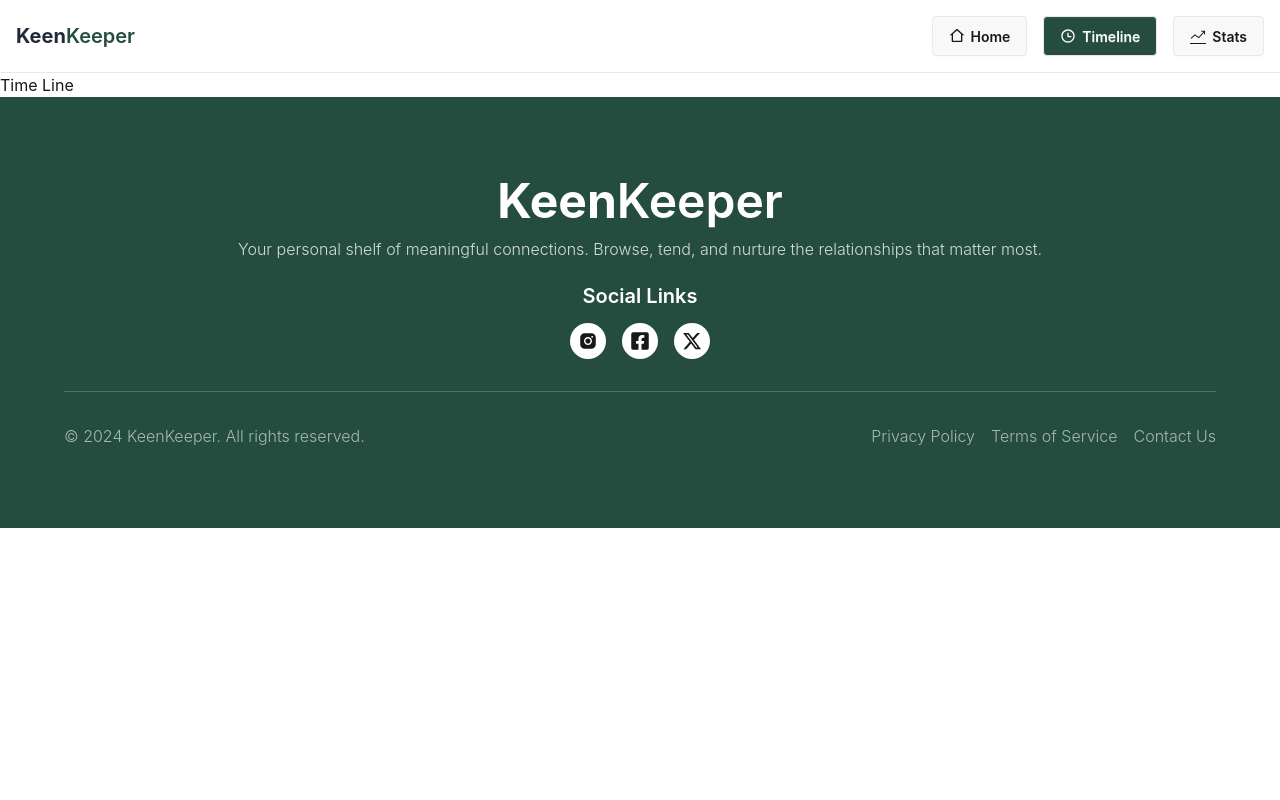
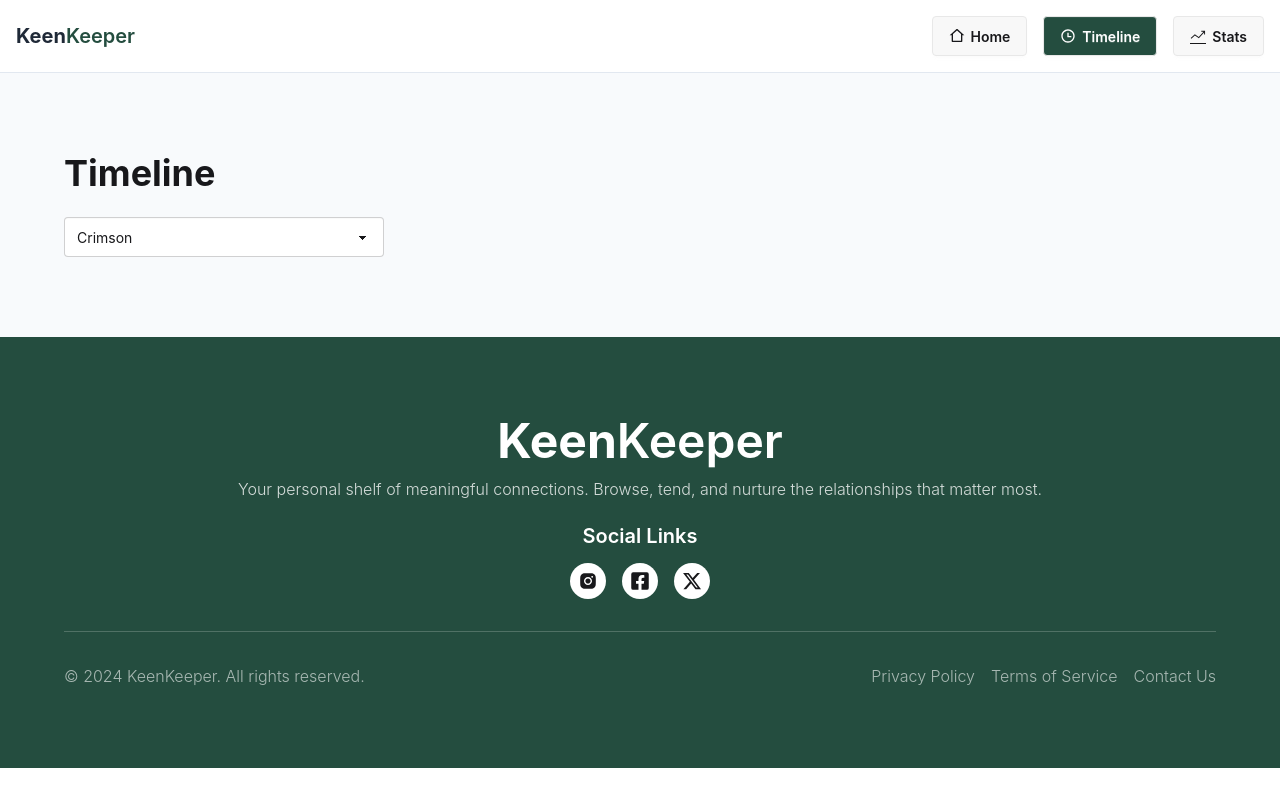
Before and after one commit to Morshedul-developer/keen-keeper, a React (Vite) app: page /timeline in a window 1280 px wide. Built offline with nearby package versions, Linux system fonts and the light colour scheme.

Commit message:
created the timeline card and other things

```diff
--- /dev/null
+++ b/src/components/ui/TimelineCard.jsx
@@ -0,0 +1,10 @@
+
+const TimelineCard = ({fd}) => {
+    return (
+        <div className="p-4 shadow-sm rounded-lg">
+
+        </div>
+    );
+};
+
+export default TimelineCard;
--- a/src/pages/friendDetails/FriendDetails.jsx
+++ b/src/pages/friendDetails/FriendDetails.jsx
@@ -22,10 +22,10 @@ const FriendDetails = () => {
       </div>
     );
   }
-  const handleClick = (fd) => {
-    setFnd([...fnd, fd])
+  const handleClick = (fd,str) => {
+    fd.event=str;
+    setFnd([...fnd, fd]);
   }
-  console.log(fnd);
   return (
     <div className="bg-[#F8FAFC] py-10 md:py-20">
       <div className="max-w-6xl mx-auto grid grid-cols-12 grid-rows-7 gap-6">
@@ -100,15 +100,15 @@ const FriendDetails = () => {
         <div className="col-span-9 row-span-3 shadow-sm rounded-lg p-6 space-y-4">
           <p className="text-xl font-semibold">Quick Check-In</p>
           <div className="grid grid-cols-3 gap-4">
-            <button onClick={() => handleClick(expectedFriend)} className="btn h-32 flex-col bg-[#F8FAFC] hover:bg-[#E2E8F0] text-[16px] gap-2">
+            <button onClick={() => handleClick(expectedFriend,"call")} className="btn h-32 flex-col bg-[#F8FAFC] hover:bg-[#E2E8F0] text-[16px] gap-2">
               <PiPhoneCallBold size={30} />
               Call
             </button>
-            <button className="btn h-32 flex-col bg-[#F8FAFC] hover:bg-[#E2E8F0] text-[16px] gap-2">
+            <button onClick={() => handleClick(expectedFriend,"text")} className="btn h-32 flex-col bg-[#F8FAFC] hover:bg-[#E2E8F0] text-[16px] gap-2">
               <PiChatDotsBold size={30} />
               Text
             </button>
-            <button className="btn h-32 flex-col bg-[#F8FAFC] hover:bg-[#E2E8F0] text-[16px] gap-2">
+            <button onClick={() => handleClick(expectedFriend,"video")} className="btn h-32 flex-col bg-[#F8FAFC] hover:bg-[#E2E8F0] text-[16px] gap-2">
               <LuVideo size={30} />
               Video
             </button>
--- a/src/pages/timeLine/TimeLine.jsx
+++ b/src/pages/timeLine/TimeLine.jsx
@@ -1,10 +1,26 @@
+import { useContext } from "react";
+import { FriendsContext } from "../../context/FriendContext";
+import TimelineCard from "../../components/ui/TimelineCard";
 
 const TimeLine = () => {
-    return (
-        <div>
-            Time Line
-        </div>
-    );
+  const { fnd } = useContext(FriendsContext);
+  console.log(fnd);
+  return (
+    <div className="bg-[#F8FAFC] py-10 md:py-20">
+      <div className="max-w-6xl mx-auto space-y-6">
+        <h2 className="text-4xl font-bold">Timeline</h2>
+        <select defaultValue="Pick a color" className="select appearance-none">
+          <option disabled={true}>Filter timeline</option>
+          <option>Crimson</option>
+          <option>Amber</option>
+          <option>Velvet</option>
+        </select>
+        {fnd.map((fd) => (
+          <TimelineCard key={fd.id} fd={fd}/>
+        ))}
+      </div>
+    </div>
+  );
 };
 
 export default TimeLine;
```
